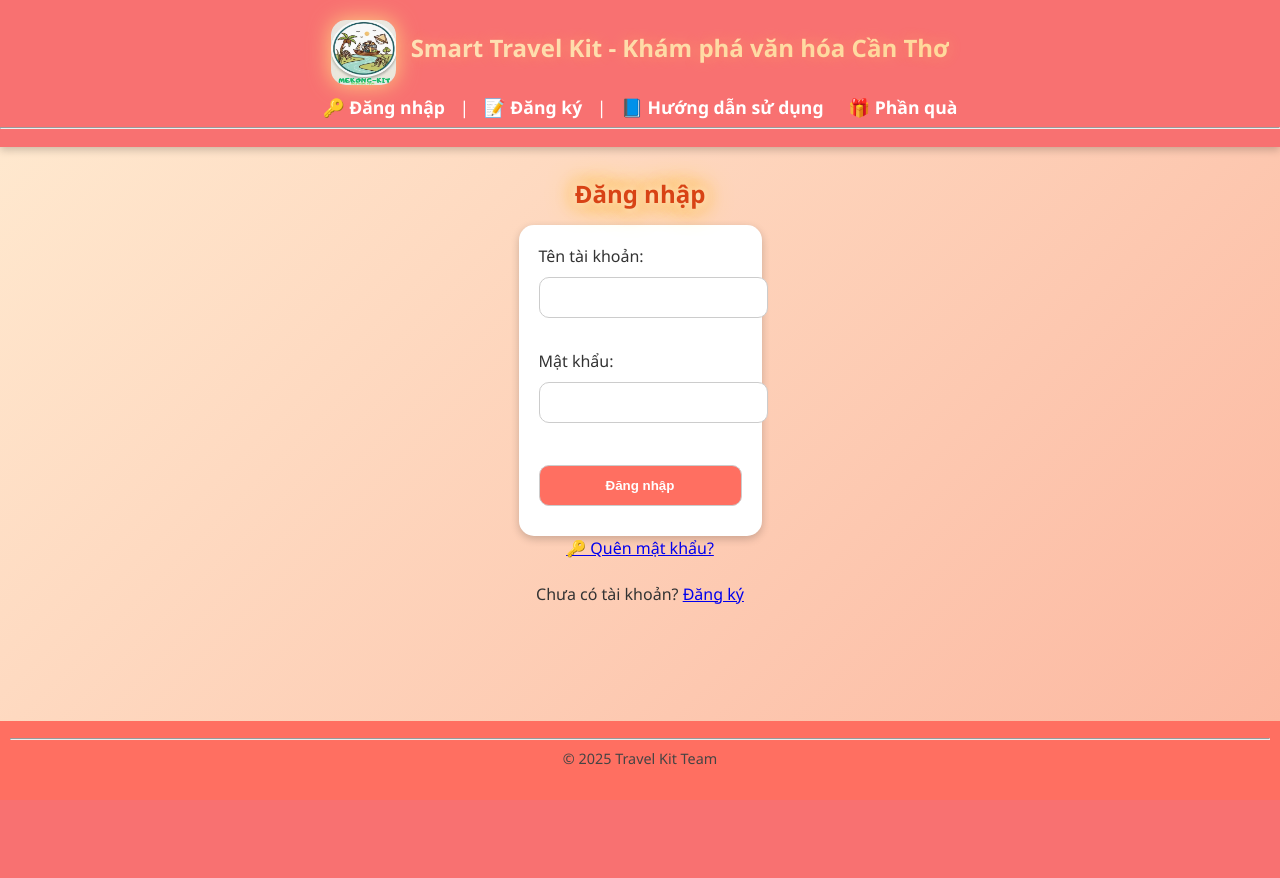
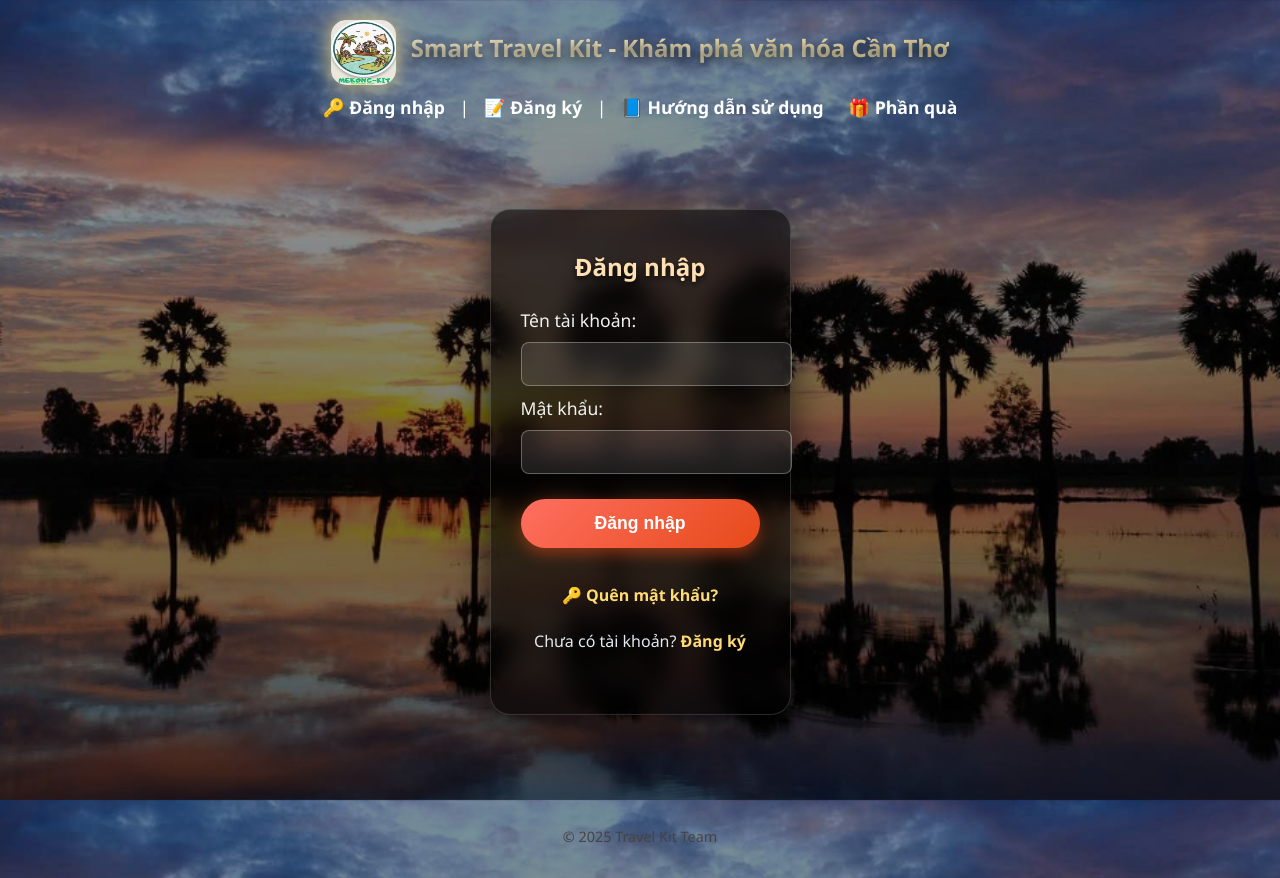
Before and after one commit to hung83st/mekongkit, a Flask app: page /login in a window 1280 px wide. Before the commit the page ends 800 px from the top, so only its background shows below. Run offline with Flask 3, Linux system fonts and the light colour scheme.

Commit message:
Update login.html

```diff
--- a/travel_kit/templates/login.html
+++ b/travel_kit/templates/login.html
@@ -3,25 +3,130 @@
 {% block title %}Đăng nhập{% endblock %}
 
 {% block content %}
+<style>
+    /* Đồng bộ nền trang auth với giao diện tối */
+    body {
+        background: linear-gradient(rgba(0, 0, 0, 0.4), rgba(0, 0, 0, 0.6)), url("{{ url_for('static', filename='images/home_bg.jpg') }}") no-repeat center center fixed !important;
+        background-size: cover !important;
+        color: #ffffff;
+    }
+    header, footer {
+        background: transparent !important;
+        box-shadow: none !important;
+        border: none !important;
+        backdrop-filter: none !important;
+    }
+    header hr, footer hr { display: none !important; }
+    header h1 { text-shadow: 0 4px 12px rgba(0,0,0,0.8); }
+
+    /* Box chứa form auth */
+    .auth-box {
+        background: rgba(0, 0, 0, 0.6);
+        padding: 40px 30px;
+        border-radius: 20px;
+        box-shadow: 0 10px 40px rgba(0, 0, 0, 0.7);
+        border: 1px solid rgba(255, 255, 255, 0.15);
+        max-width: 450px;
+        margin: 50px auto;
+        backdrop-filter: blur(12px);
+        animation: floatUp 1s ease-in-out;
+    }
+
+    .auth-box h2 {
+        color: #ffe0b2;
+        text-shadow: 0 3px 6px rgba(0,0,0,0.8);
+        animation: none !important;
+        margin-bottom: 25px;
+    }
+
+    .auth-box form {
+        background: transparent;
+        box-shadow: none;
+        padding: 0;
+        margin: 0;
+        border: none;
+    }
+
+    .auth-box label {
+        color: #f1f1f1;
+        font-weight: 500;
+        font-size: 1.1em;
+    }
+
+    .auth-box input[type="text"], .auth-box input[type="password"] {
+        background: rgba(255,255,255,0.1);
+        border: 1px solid rgba(255,255,255,0.3);
+        color: #fff;
+        padding: 12px 15px;
+        font-size: 1em;
+        border-radius: 8px;
+        transition: all 0.3s;
+    }
+
+    .auth-box input[type="text"]:focus, .auth-box input[type="password"]:focus {
+        background: rgba(255,255,255,0.2);
+        border-color: #ffda75;
+        outline: none;
+        box-shadow: 0 0 10px rgba(255, 218, 117, 0.4);
+    }
+
+    .auth-box button {
+        background: linear-gradient(135deg, #ff6f61, #e64a19);
+        color: white;
+        font-weight: bold;
+        padding: 14px 20px;
+        border-radius: 30px;
+        font-size: 1.1em;
+        transition: all 0.3s ease;
+        border: none;
+        margin-top: 15px;
+        box-shadow: 0 6px 15px rgba(230, 74, 25, 0.5);
+    }
+
+    .auth-box button:hover {
+        transform: translateY(-2px);
+        background: linear-gradient(135deg, #ff8a80, #ff5722);
+        box-shadow: 0 10px 20px rgba(230, 74, 25, 0.8);
+    }
+
+    .auth-links {
+        margin-top: 25px;
+        color: #e2e8f0;
+    }
+
+    .auth-links a {
+        color: #ffda75;
+        font-weight: 600;
+        text-decoration: none;
+        transition: color 0.3s;
+    }
+
+    .auth-links a:hover {
+        color: #ffcc33;
+        text-decoration: underline;
+    }
+</style>
+
+<div class="auth-box">
     <h2>Đăng nhập</h2>
-
 
     <form method="POST">
         <label for="username">Tên tài khoản:</label><br>
-    <input type="text" name="username" required><br><br>
+        <input type="text" name="username" required><br>
 
         <label for="password">Mật khẩu:</label><br>
         <input type="password" name="password" required><br>
+
         {% if error %}
         <p class="error">{{ error }}</p>
         {% endif %}
-    <br>
 
         <button type="submit">Đăng nhập</button>
     </form>
 
-<p>
-    <a href="{{ url_for('forgot_password') }}">🔑 Quên mật khẩu?</a>
-</p>
+    <div class="auth-links">
+        <p><a href="{{ url_for('forgot_password') }}">🔑 Quên mật khẩu?</a></p>
         <p>Chưa có tài khoản? <a href="{{ url_for('register') }}">Đăng ký</a></p>
+    </div>
+</div>
 {% endblock %}
```
Lines whose indentation alone changed are shown as unchanged.
